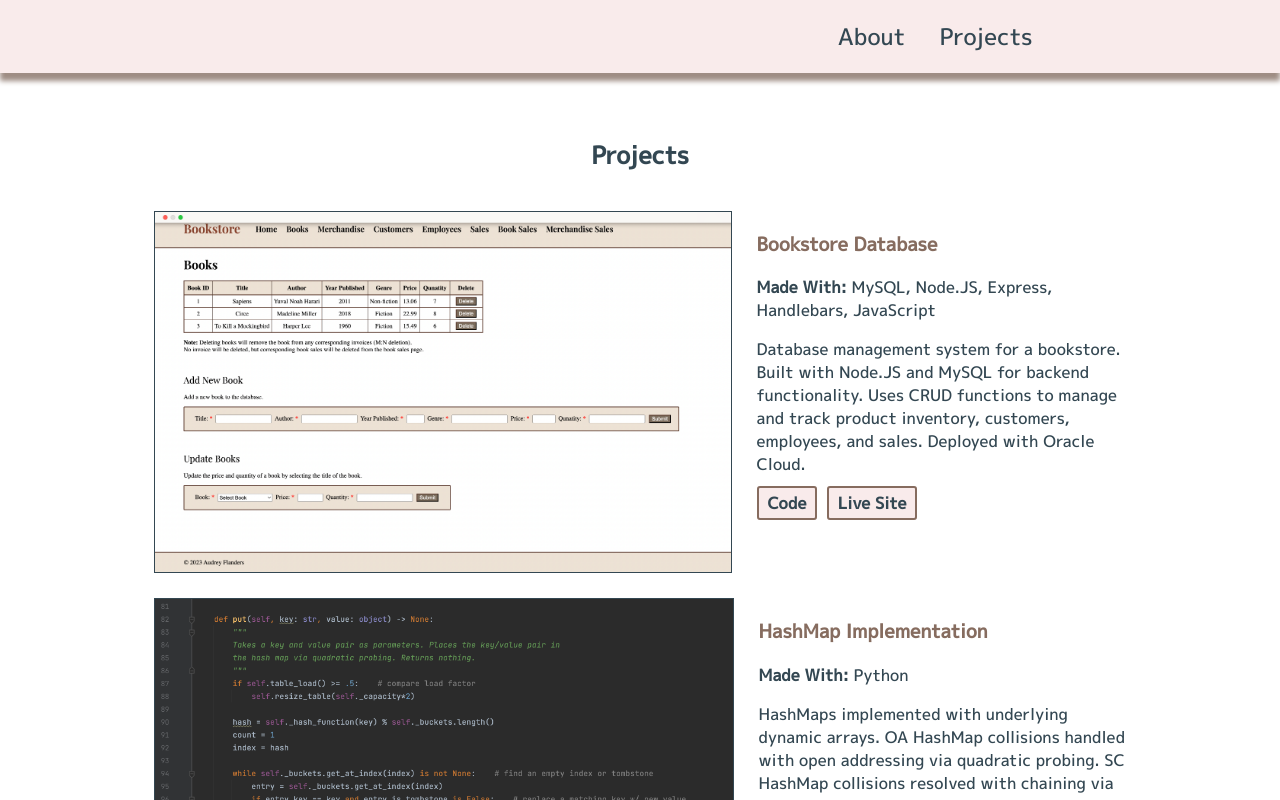
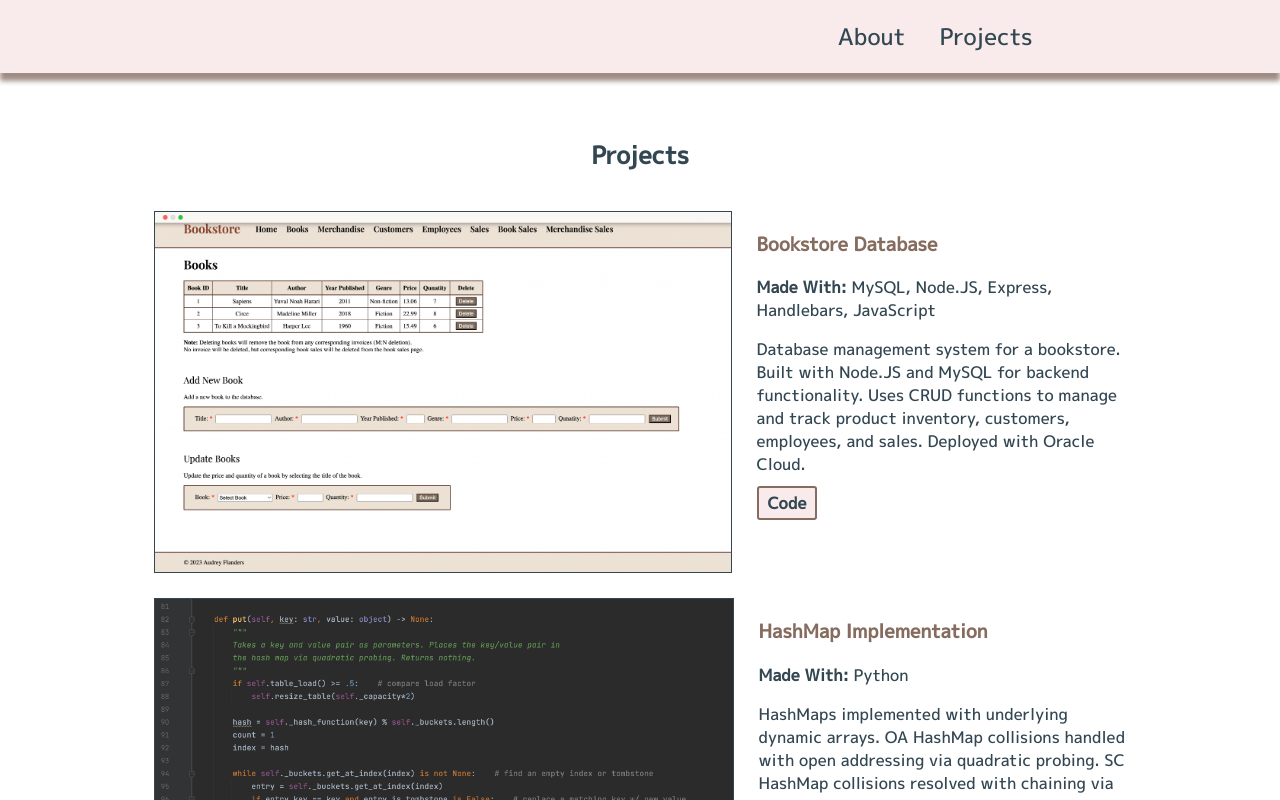
Before and after one commit to aflanders7/portfolio, a React (Create React App) app: page /projects in a window 1280 px wide. Shown: the top 800 px of the page. Built offline with nearby package versions, Linux system fonts and the light colour scheme; some icons are missing.

Commit message:
Update ProjectsPage.js

```diff
--- a/src/pages/ProjectsPage.js
+++ b/src/pages/ProjectsPage.js
@@ -26,7 +26,6 @@ function ProjectsPage() {
                                 <strong>Made With: </strong>{item.technology}
                                 <p>{item.description}</p>
                                 <a href={item.github} target="_blank" class="button">Code</a> &nbsp;
-                                <a href={item.live} target="_blank" class="button">Live Site</a>
                             </div>
                         </div>
 
```
